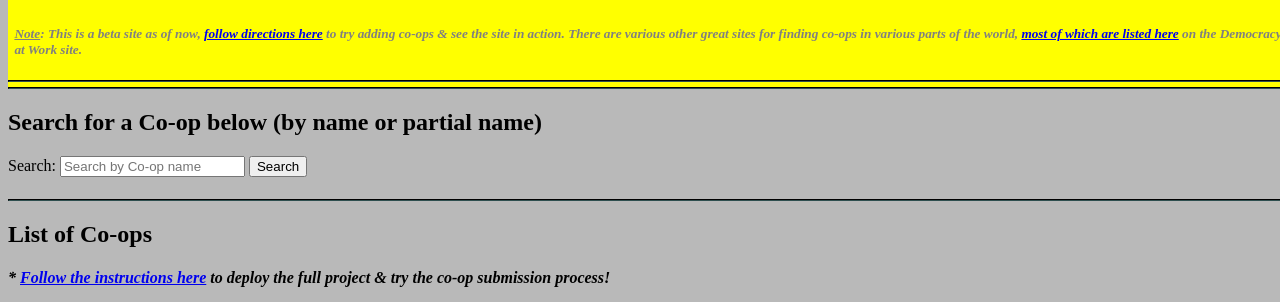
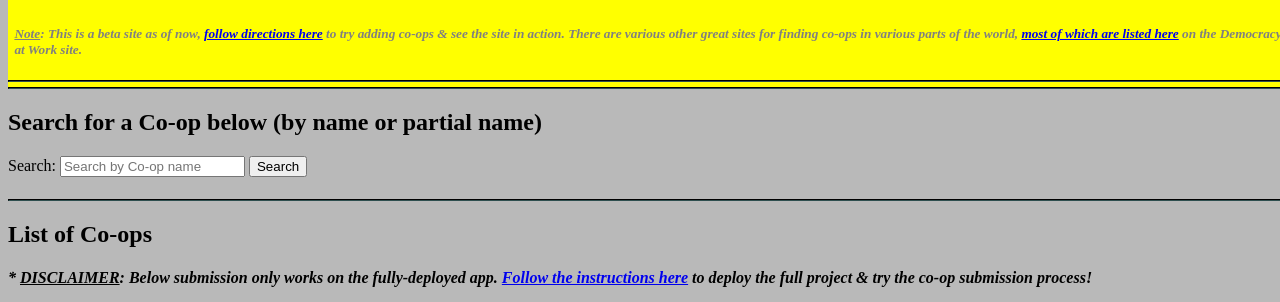
Before and after one commit to bhoconnor/coop-directory, a website: page html/index.html in a window 1280 px wide. Shown: the part 105-407 px from the top of the page. Drawn offline with Linux system fonts and the light colour scheme; no server answers.

Commit message:
Update note 3rd time (!) about deploying full project

```diff
--- a/html/index.html
+++ b/html/index.html
@@ -68,7 +68,7 @@
           <h2>List of Co-ops</h2>
           <!-- Re-open below comment once deploy to fully-functioning site -->
           <!-- <h4><em>* <a href="#editCoopModal">Jump down</a> to submit a co-op of your own!</em></h4> -->
-          <h4><em>* <a href="https://github.com/bhoconnor/coop-directory">Follow the instructions here</a> to deploy the full project & try the co-op submission process!</em></h4>
+          <h4><em>* <u>DISCLAIMER</u>: Below submission only works on the fully-deployed app. <a href="https://github.com/bhoconnor/coop-directory">Follow the instructions here</a> to deploy the full project & try the co-op submission process!</em></h4>
           <div>
             <div class="row" id="coops"></div>
           </div>
```
